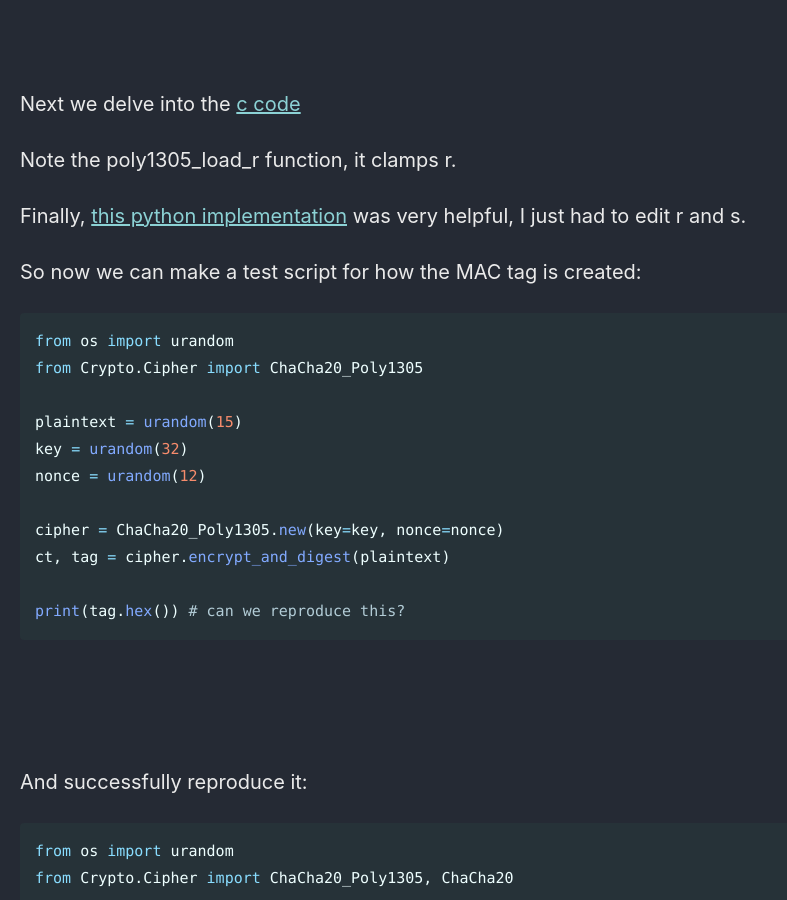
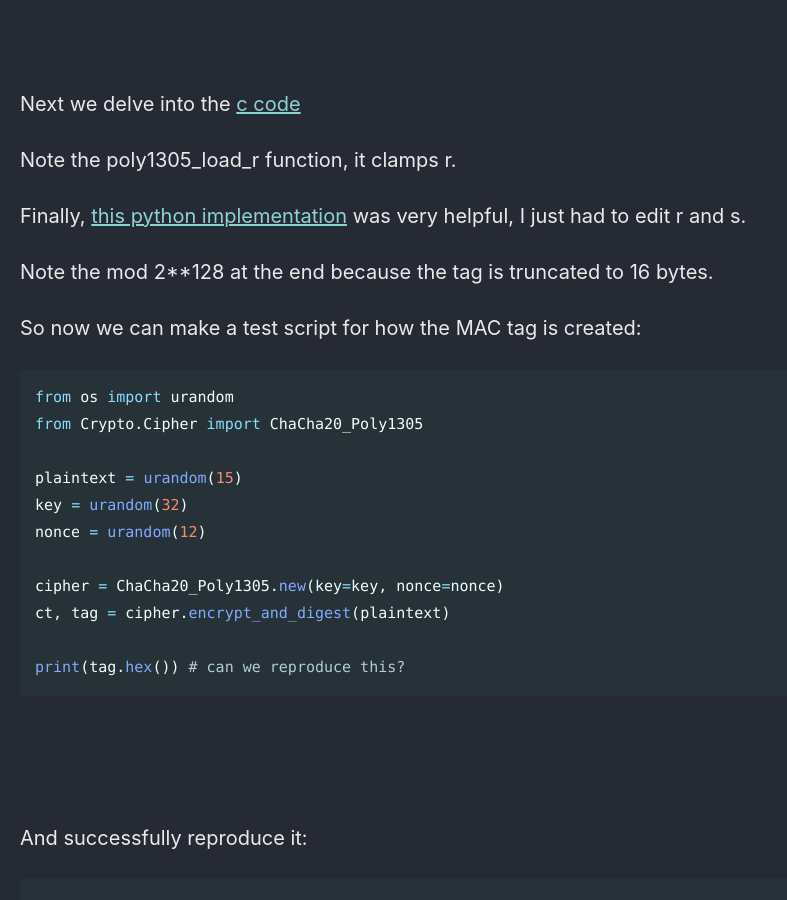
Before and after one commit to Connor-McCartney/Connor-McCartney.github.io, a Jekyll site: the page built from _pages/cryptography/other/Nostalgic-SECCONCTF14.md, in a window 1280 px wide and 900 px high, scrolled down 3921 px. Shown: the whole window, without its empty margins (0-787 px from the left). Built offline with Jekyll 4.4.1, drawn with Linux system fonts in a browser that asks for light colours; cached includes are drawn as plain includes.

Commit message:
Update Nostalgic-SECCONCTF14.md

````diff
--- a/_pages/cryptography/other/Nostalgic-SECCONCTF14.md
+++ b/_pages/cryptography/other/Nostalgic-SECCONCTF14.md
@@ -167,6 +167,8 @@ Note the poly1305_load_r function, it clamps r.
 
 Finally, [this python implementation](https://github.com/tl2cents/AEAD-Nonce-Reuse-Attacks/blob/main/chacha-poly1305/chacha_poly1305_forgery.py) was very helpful, I just had to edit r and s.
 
+Note the mod 2**128 at the end because the tag is truncated to 16 bytes.
+
 So now we can make a test script for how the MAC tag is created:
 
 ```py
````
